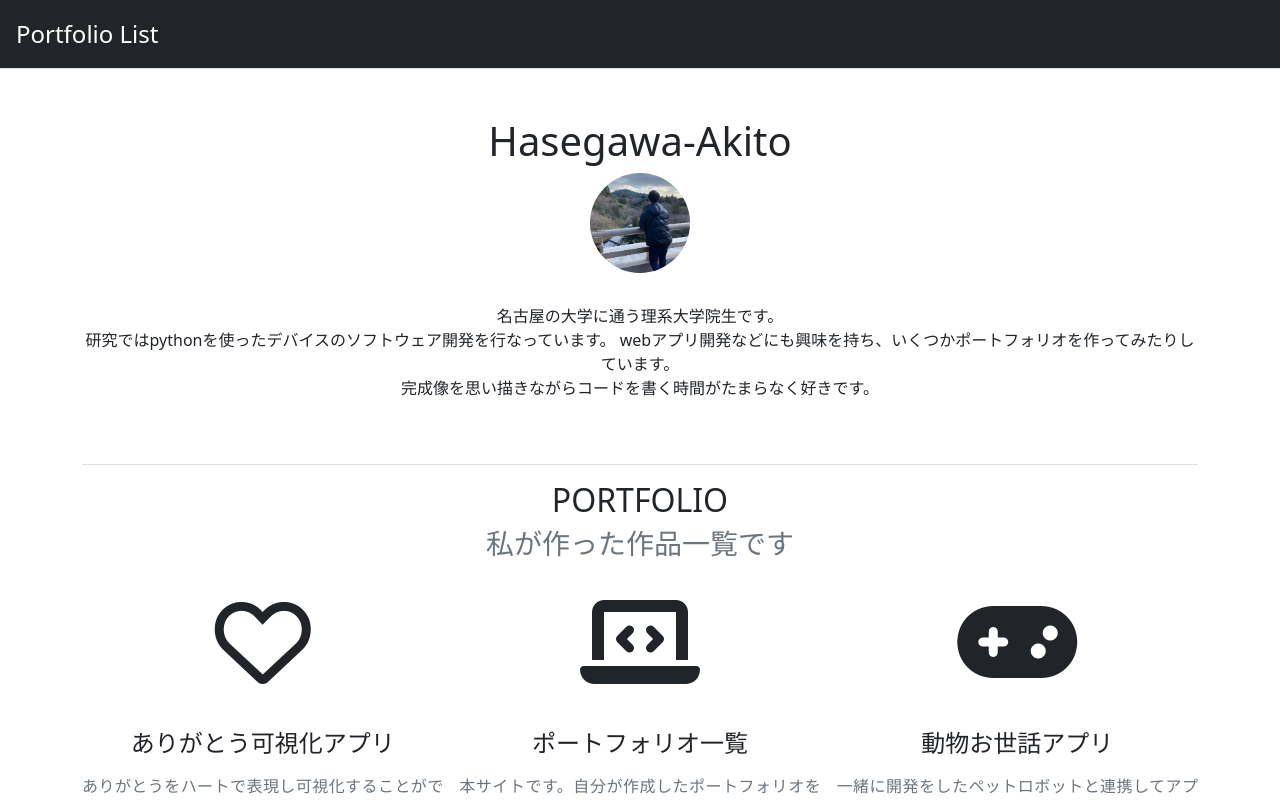
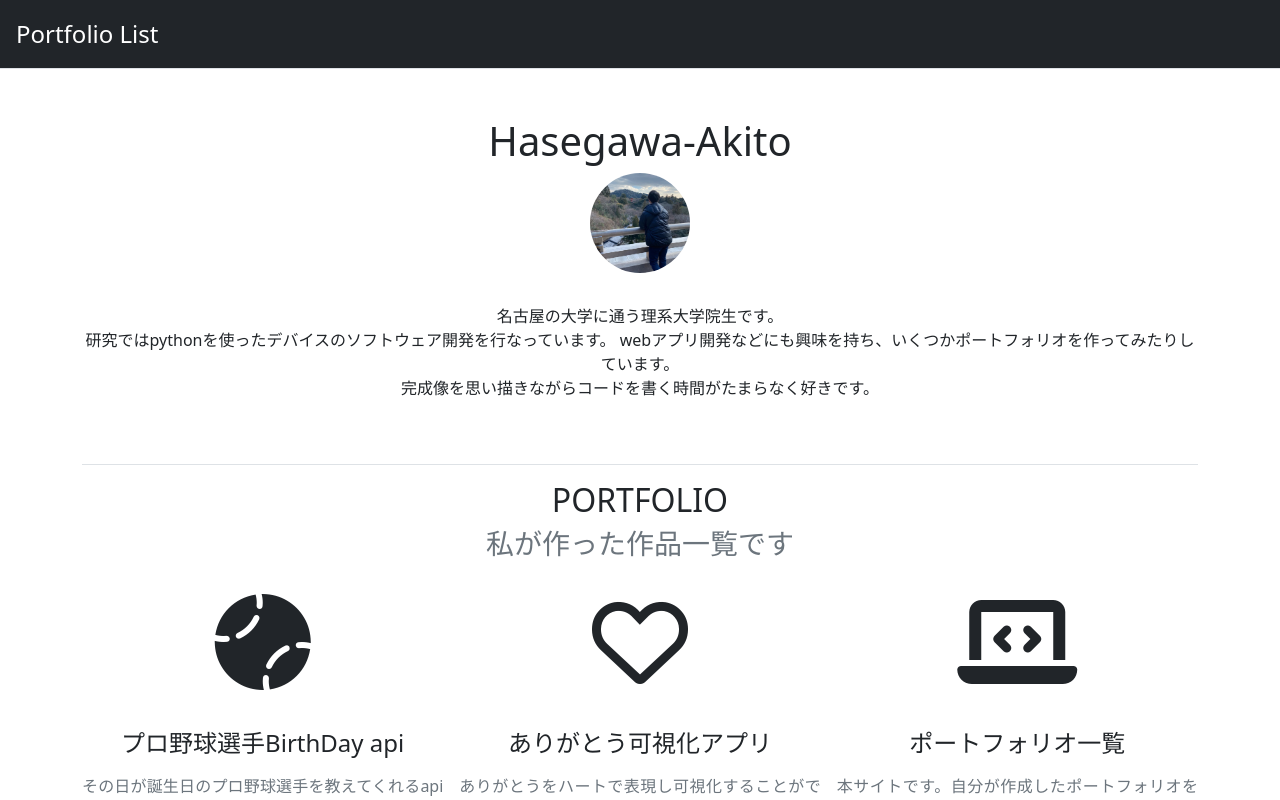
Before and after one commit to Hasegawa-Akito/portfolio_list_react, a React (Create React App) app: page / in a window 1280 px wide. Shown: the top 800 px of the page. Built offline with nearby package versions, Linux system fonts and the light colour scheme.

Commit message:
add portfolio

```diff
--- a/src/component/MainContent.jsx
+++ b/src/component/MainContent.jsx
@@ -18,11 +18,22 @@ class MainContent extends React.Component {
     render () {
        const portfolioList = [
             {
+                name: "プロ野球選手BirthDay api",
+                shortSent: (<p class="text-muted justify">その日が誕生日のプロ野球選手を教えてくれるapiになります。dockerを用いてnode.jsで開発しました。</p>),
+                icon: "fa-solid fa-baseball",
+                frontend: "　",
+                backend: "　node.js",
+                other: "　Docker",
+                explanation: "　その日が誕生日であるプロ野球選手を教えてくれるapiになります。dockerを用いて開発を行いました。プロ野球選手の情報はスクレイピングを用いて収集しました。",
+                github: "https://github.com/Hasegawa-Akito/node-docker-api",
+                appURL: "https://baseball-birth.herokuapp.com/",
+            },
+            {
                 name: "ありがとう可視化アプリ",
                 shortSent: (<p class="text-muted justify">ありがとうをハートで表現し可視化することができます。リアルタイムでの他デバイスとのやりとりが可能です。</p>),
                 icon: "fa-regular fa-heart",
                 frontend: "　React, bootstrap",
-                backend: "　node.js",
+                backend: "　node.js/express",
                 other: "　",
                 explanation: "　ありがとうを含むメッセージの投稿でハートを大きくできます。socket.ioを用いているのでリアルタイムでのメッセージやハートの変化を確認できます。",
                 github: "https://github.com/Hasegawa-Akito/node_heartApp",
```
